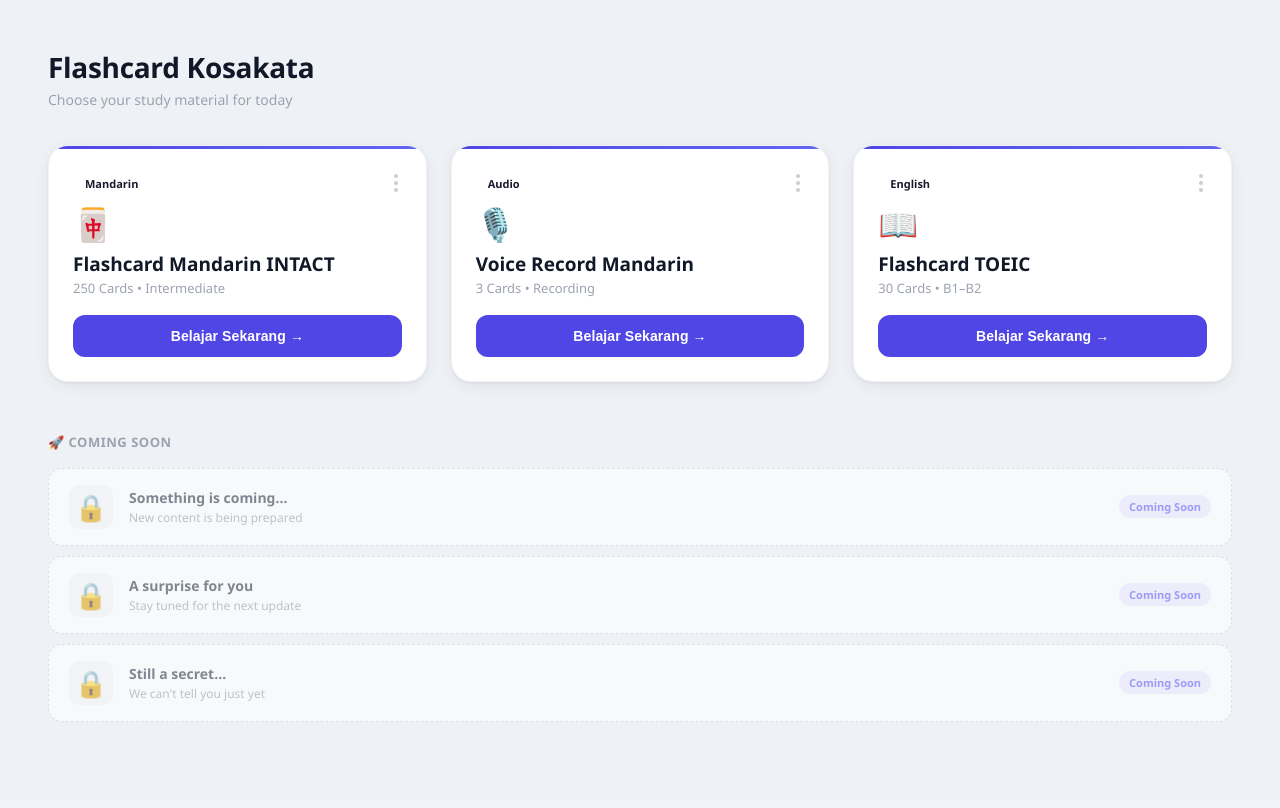
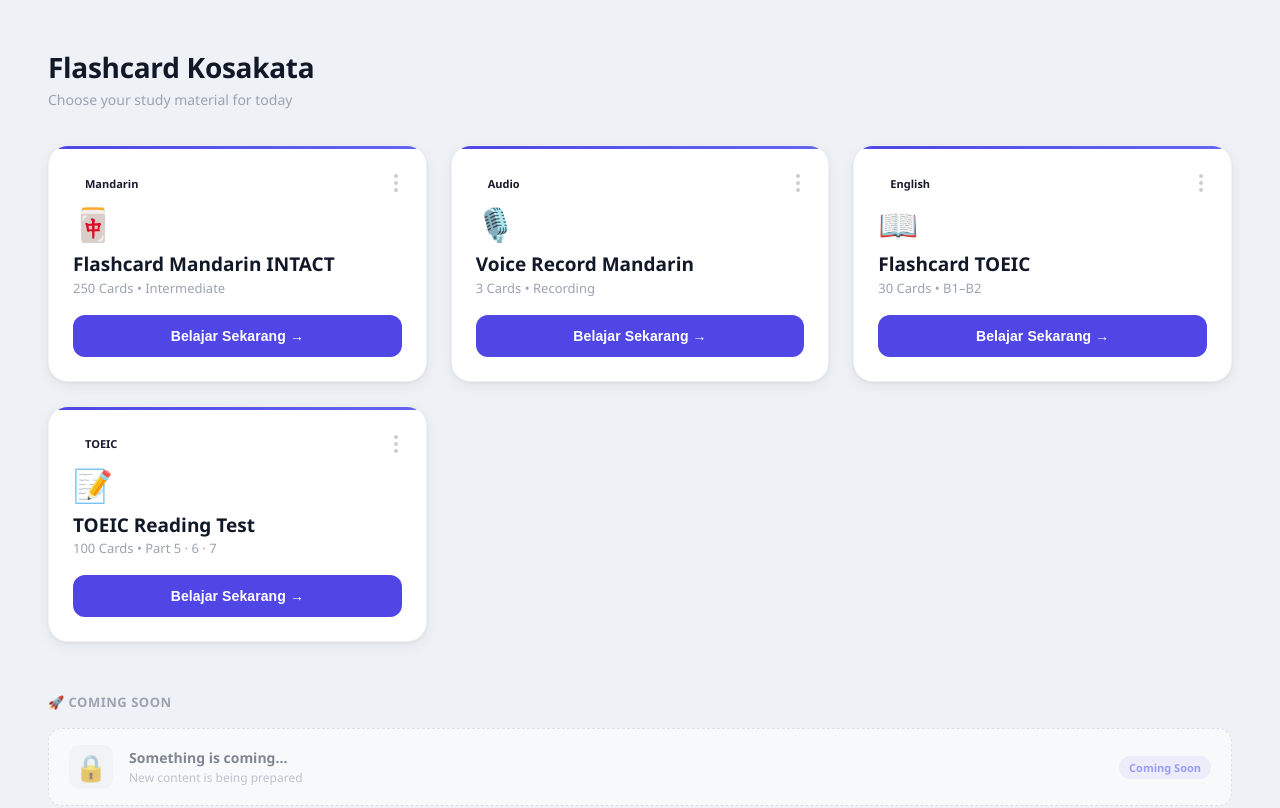
Before and after one commit to YanuarRizkiAminudin/flashcard-kosakata, a React (Vite) app: page / in a window 1280 px wide. Shown: the top 808 px of the page. Built offline with nearby package versions, Linux system fonts and the light colour scheme.

Commit message:
Buat halaman TOEIC Test

```diff
--- a/src/FlashcardPage.jsx
+++ b/src/FlashcardPage.jsx
@@ -28,6 +28,15 @@
     kartu: 30,
     level: 'B1–B2',
     route: '/game/toeic-vocabulary',
+  },
+  {
+    id: 4,
+    category: 'TOEIC',
+    icon: '📝',
+    title: 'TOEIC Reading Test',
+    kartu: 100,
+    level: 'Part 5 · 6 · 7',
+    route: '/toeic-test',
   },
 ]
 
```
